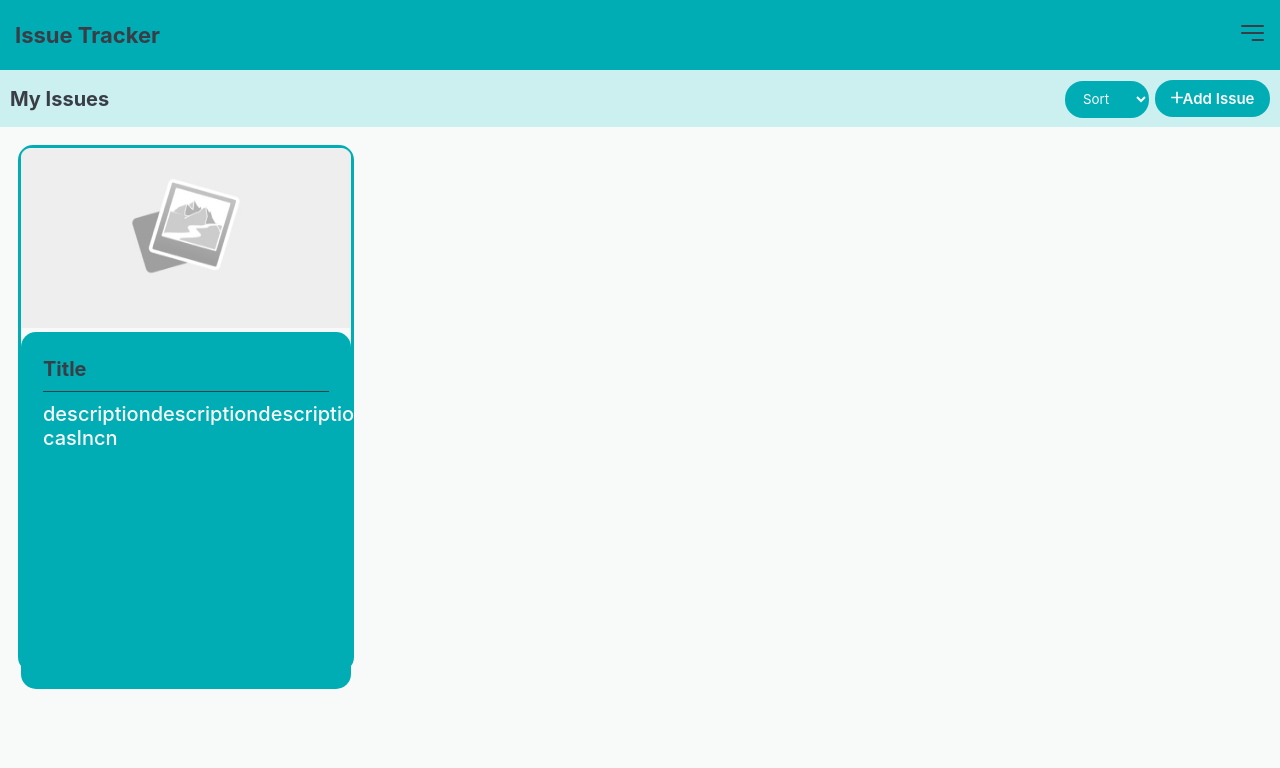
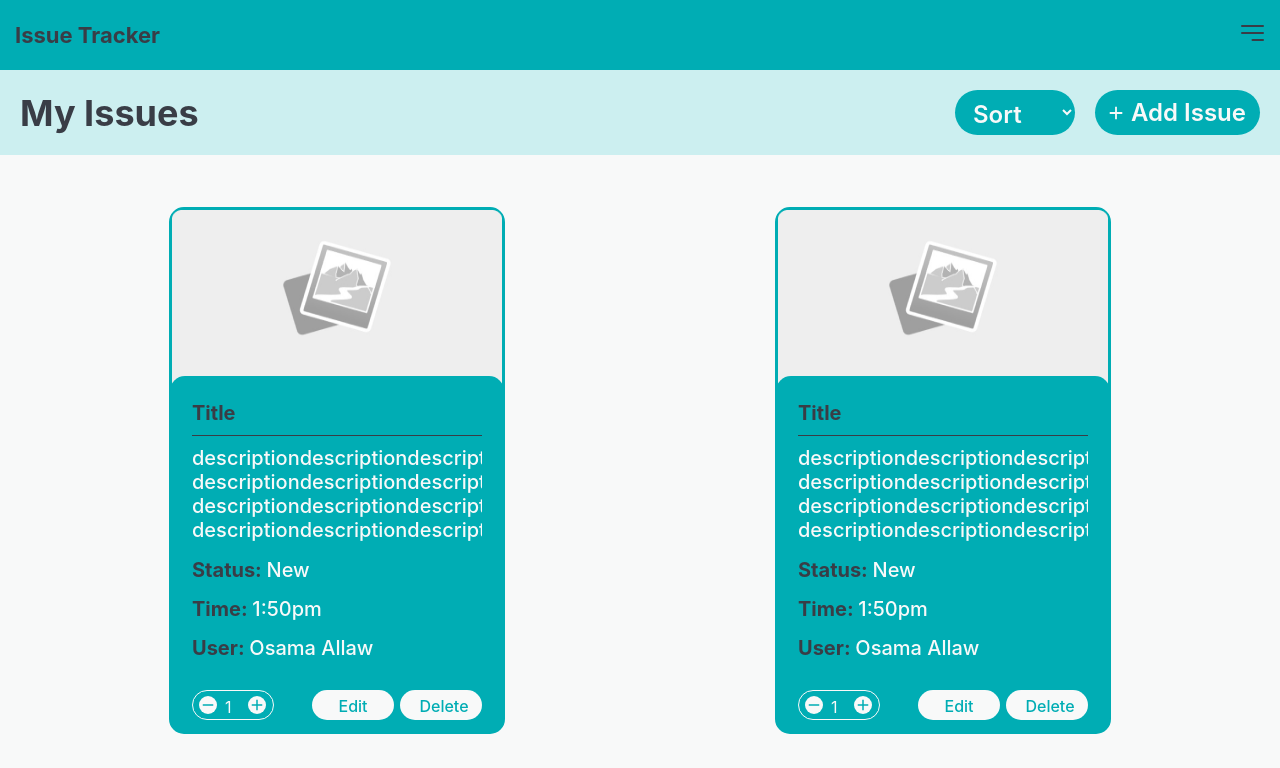
Before and after one commit to EzaldinAlzaher/Issue-Tracker, a React (Vite) app: page / in a window 1280 px wide. Shown: the top 768 px of the page. Built offline with nearby package versions, Linux system fonts and the light colour scheme; a web font is replaced by a local one.

Commit message:
Upload v3

```diff
--- a/src/Components/IssueCard.jsx
+++ b/src/Components/IssueCard.jsx
@@ -1,6 +1,6 @@
-export default function IssueCard() {
+const IssueCard = () => {
   return (
-    <div className="w-[336px] h-[527px] rounded-[15px] border-[3px] border-solid border-primary m-[18px]">
+    <div className="w-[336px] h-[527px] rounded-[15px] border-[3px] border-solid border-primary m-[18px] relative">
       {/* Image */}
       <div>
         <img
@@ -9,16 +9,81 @@ export default function IssueCard() {
           alt="Photo of issue"
         />
       </div>
-      <div className="h-[357px] bg-primary rounded-[15px] px-[22px] pt-[25px] pb-[15px]">
+      <div className="h-[357px] bg-primary rounded-[15px] px-[22px] pt-[25px] pb-[15px] absolute bottom-[-2px] left-[-2px]">
         {/* Name of Issue */}
         <h3 className="text-[20px] font-[700] text-tertiary">Title</h3>
         <hr className="border-none h-[0.5px] bg-tertiary my-[10px]" />
         {/* Desc of Issue */}
-        <div className="w-[290px] h-[108px] text-secondary text-[20px] font-[500] leading-[24px]">
-          descriptiondescriptiondescriptiondescriptiondescriptiondescriptibnv,assdnaca,kxxncskax
-          caslncn
+        <p className="w-[290px] h-[112px] text-secondary text-[20px] font-[500] leading-[24px] overflow-x-scroll">
+          descriptiondescriptiondescripti descriptiondescriptiondescripti
+          descriptiondescriptiondescripti descriptiondescriptiondescripti
+        </p>
+        {/* Status of Issue */}
+        <p className="text-[20px] text-secondary font-[500] mb-[15px]">
+          <strong className="text-tertiary font-[700]">Status: </strong>New
+        </p>
+        {/* Creation Time of Issue */}
+        <p className="text-[20px] text-secondary font-[500]">
+          <strong className="text-tertiary font-[700]">Time: </strong>1:50pm
+        </p>
+        {/* User */}
+        <p className="text-[20px] text-secondary font-[500] my-[15px]">
+          <strong className="text-tertiary font-[700]">User: </strong>Osama
+          Allaw
+        </p>
+        {/* Buttons */}
+        <div className="flex justify-between items-center mt-[30px]">
+          <div className="border-[1px] border-solid border-secondary rounded-[100px] pt-[4px] pl-[6px] pr-[10px] gap-[8px] w-[82px] h-[30px] text-secondary flex justify-between items-center">
+            {/* Button Decrement */}
+            <button className="border-none bg-primary rounded-[100%]">
+              <svg
+                width="18"
+                height="18"
+                viewBox="0 0 18 18"
+                fill="none"
+                xmlns="http://www.w3.org/2000/svg"
+              >
+                <rect width="18" height="18" rx="9" fill="#F9F9F9" />
+                <path
+                  d="M14.25 9.7485H9.75H8.25H3.75V8.2485H8.25H9.75H14.25V9.7485Z"
+                  fill="#00ADB4"
+                />
+              </svg>
+            </button>
+            {/* Count */}
+            <span>1</span>
+            {/* Button Increment */}
+            <button className="border-none bg-primary rounded-[100%] ml-2">
+              <svg
+                width="18"
+                height="18"
+                viewBox="0 0 18 18"
+                fill="none"
+                xmlns="http://www.w3.org/2000/svg"
+              >
+                <rect width="18" height="18" rx="9" fill="#F9F9F9" />
+                <path
+                  d="M14.25 9.7485H9.75V14.2485H8.25V9.7485H3.75V8.2485H8.25V3.7485H9.75V8.2485H14.25V9.7485Z"
+                  fill="#00ADB4"
+                />
+              </svg>
+            </button>
+          </div>
+          {/* Buttons Action */}
+          <div className="flex justify-between items-center gap-x-[6px]">
+            {/* Button of Edit */}
+            <button className="w-[82px] h-[30px] bg-secondary text-primary border-none rounded-[180px] px-[25px] py-[6px] text-[16px] font-[500]">
+              Edit
+            </button>
+            {/* Button of Delete */}
+            <button className="w-[82px] h-[30px] bg-secondary text-primary border-none rounded-[180px] pl-[6px] py-[6px] text-[16px] font-[500]">
+              Delete
+            </button>
+          </div>
         </div>
       </div>
     </div>
   );
-}
+};
+
+export default IssueCard;
--- a/src/Components/NavBar.jsx
+++ b/src/Components/NavBar.jsx
@@ -10,7 +10,7 @@ const NavBar = () => {
   return (
     <nav className="h-[70px] bg-primary flex justify-between items-center px-[15px]">
       <h1 className="text-tertiary text-[22px] font-[700]">Issue Tracker</h1>
-      <div className="relative z-10">
+      <div className="relative z-20">
         <svg
           onClick={handleIconClick}
           width="24"
--- a/src/Pages/Home.jsx
+++ b/src/Pages/Home.jsx
@@ -6,11 +6,13 @@ export default function Home() {
     <div>
       <NavBar />
       {/* Add Issue and Sorting the Issues */}
-      <div className="h-[57px] bg-[#CCEFF0] p-[10px] flex justify-between items-center sticky top-0">
-        <h2 className="text-tertiary text-[20px] font-[700]">My Issues</h2>
-        <div className="">
+      <div className="h-[57px] bg-[#CCEFF0] p-[10px] flex justify-between items-center sticky top-0 z-10 md:h-[85px] md:p-[20px] 2xl:h-[115px] 2xl:p-[30px]">
+        <h2 className="text-tertiary text-[20px] font-[700] md:text-[36px] 2xl:text-[40px]">
+          My Issues
+        </h2>
+        <div className="flex justify-center">
           {/* Sorting */}
-          <select className="w-[84px] h-[37px] bg-primary text-secondary rounded-[18px] border-none px-[14px] py-[9px] gap-[7px] outline-none">
+          <select className="w-[84px] h-[37px] bg-primary text-secondary rounded-[18px] font-[600] border-none px-[14px] py-[9px] gap-[7px] outline-none md:w-[120px] md:h-[45px] md:text-[24px] md:rounded-[180px] 2xl:w-[158px] 2xl:h-[65px] 2xl:px-[34px] 2xl:text-[32px]">
             <option value="" selected disabled>
               Sort
             </option>
@@ -19,8 +21,9 @@ export default function Home() {
             <option value="closed">Closed</option>
           </select>
           {/* Button add */}
-          <button className="w-[115px] h-[37px] bg-primary text-secondary rounded-[18px] border-none px-[14px] py-[9px] gap-[1px] ml-[6px] text-center text-[15px] font-[600]">
+          <button className="w-[115px] h-[37px] bg-primary text-secondary rounded-[18px] border-none flex justify-between items-center px-[14px] py-[9px] gap-[1px] ml-[6px] text-center text-[15px] font-[600] md:w-[165px] md:h-[45px] md:text-[24px] md:rounded-[180px] md:ml-[20px] 2xl:w-[244px] 2xl:h-[65px] 2xl:px-[34px] 2xl:text-[32px]">
             <svg
+              className="md:w-[14px] md:h-[14px] 2xl:w-[22px] 2xl:h-[22px]"
               width="12"
               height="13"
               viewBox="0 0 12 13"
@@ -36,7 +39,14 @@ export default function Home() {
           </button>
         </div>
       </div>
-      <div className="grid grid-cols-1 grid-rows-1 place-content-center">
+      {/* Cards of Issues */}
+      <div className="grid grid-cols-1 grid-rows-1 justify-items-center items-center md:p-[34px] md:grid-cols-2 md:grid-rows-2 2xl:grid-cols-4 2xl:grid-rows-4 2xl:p-[50px]">
+        <IssueCard />
+        <IssueCard />
+        <IssueCard />
+        <IssueCard />
+        <IssueCard />
+        <IssueCard />
         <IssueCard />
       </div>
     </div>
```
